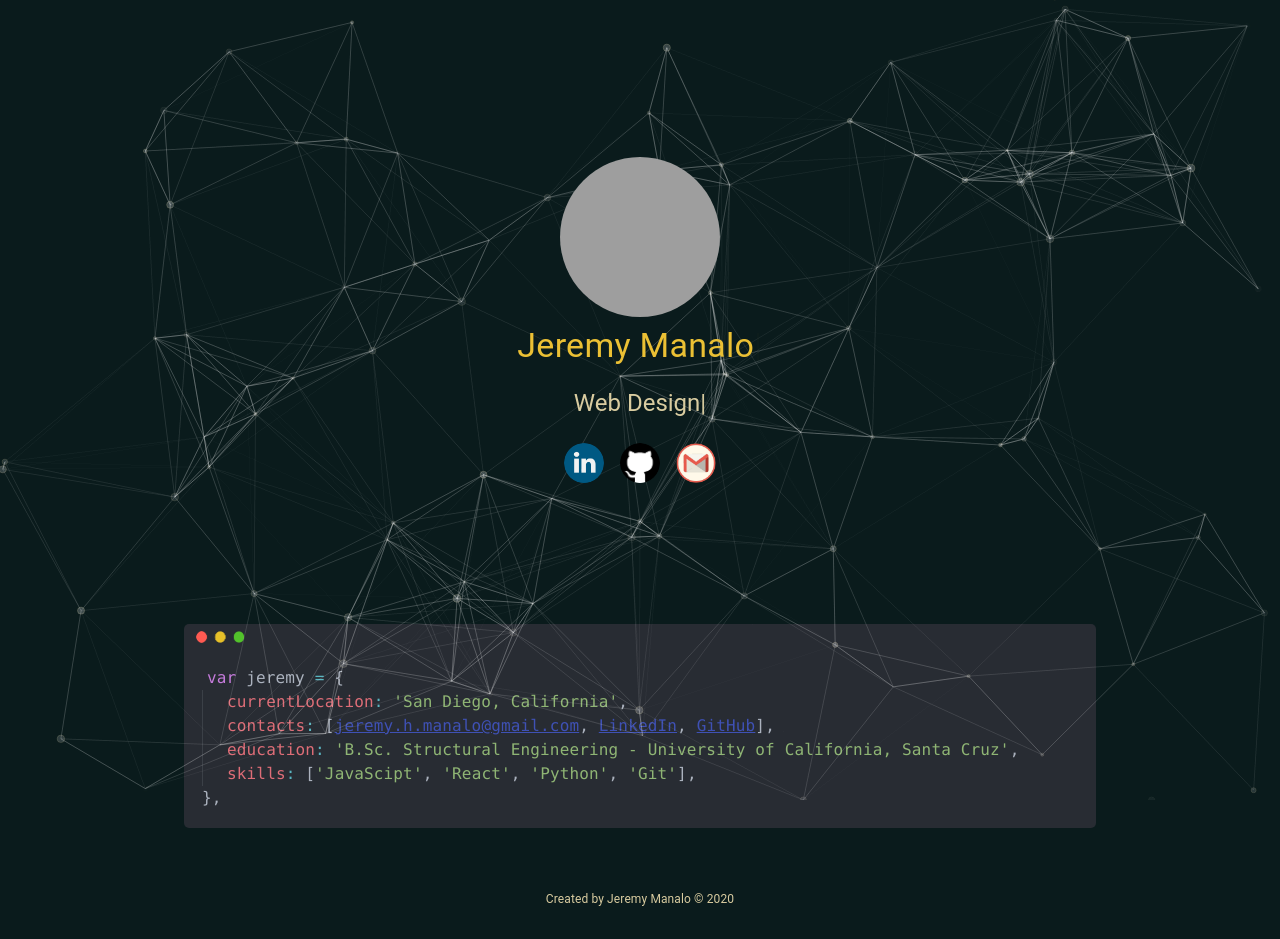
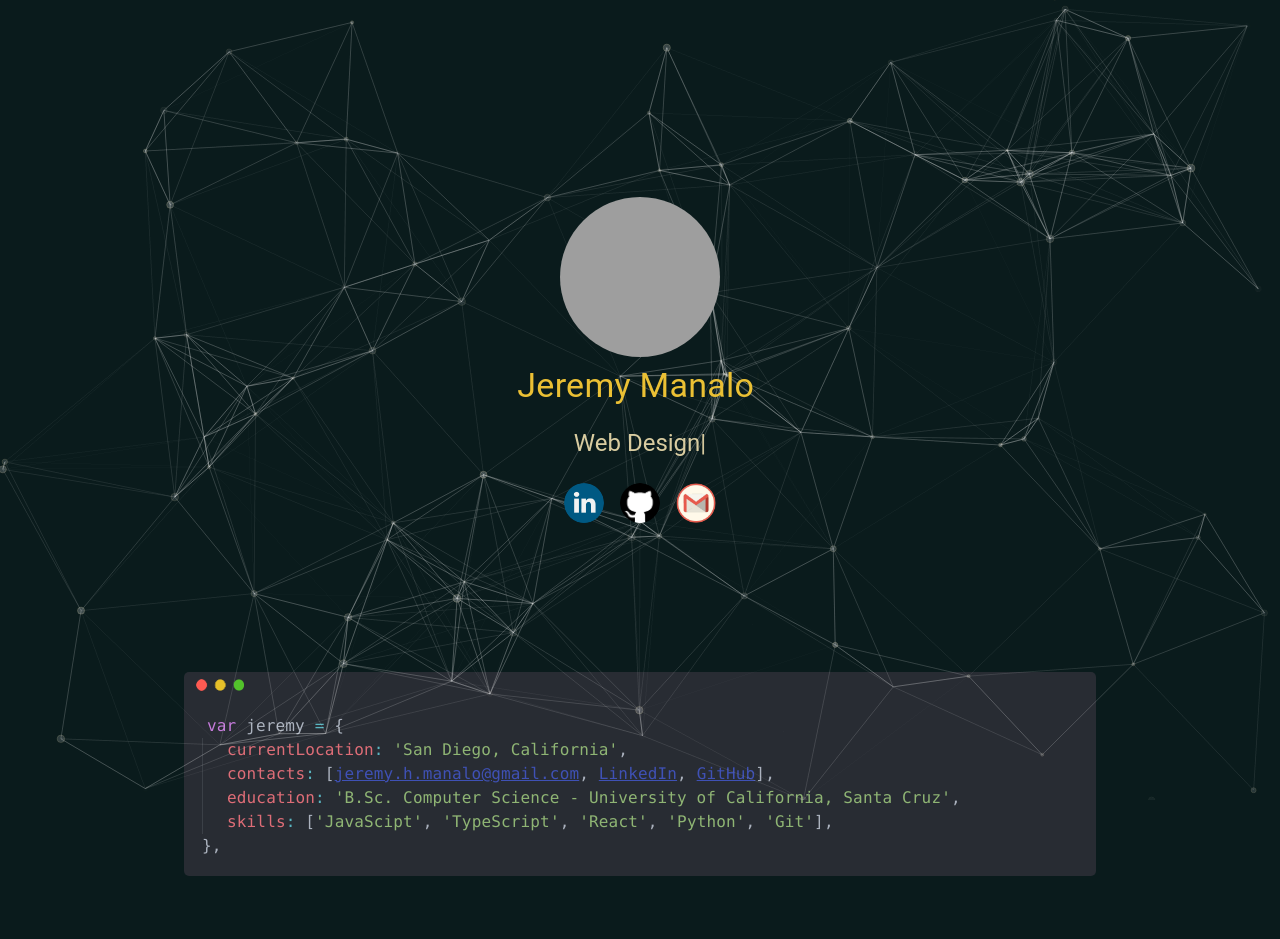
Before and after one commit to JeremyManalo/Portfolio, a React (Create React App) app in the folder client/: page / in a window 1280 px wide. Shown: the top 939 px of the page. Built offline with nearby package versions, Linux system fonts and the light colour scheme; grey boxes are pictures that could not be loaded; the HTML template or start-up script is replaced by a standard one.

Commit message:
Updated MyInfo and changed postioning

```diff
--- a/client/src/componants/Header.tsx
+++ b/client/src/componants/Header.tsx
@@ -36,7 +36,7 @@ const useStyles = makeStyles((theme) => ({
   },
   typedContainer: {
     position: 'absolute',
-    top: '40%',
+    top: '45%',
     left: '50%',
     transform: 'translate(-50%, -50%)',
     width: '100vw',
--- a/client/src/componants/MyInfo.tsx
+++ b/client/src/componants/MyInfo.tsx
@@ -5,7 +5,7 @@ import titleBarOptions from '../images/title-bar-options.png';
 
 const userStyles = makeStyles({
   mainContainer: {
-    marginTop: '35rem',
+    marginTop: '38rem',
     fontFamily: 'monaco',
   },
   tabbedLines: {
@@ -65,9 +65,8 @@ var jeremy = {
       link: 'https://github.com/JeremyManalo',
     },
   ],
-  education:
-    'B.Sc. Structural Engineering - University of California, Santa Cruz',
-  skills: ['JavaScipt', 'React', 'Python', 'Git'],
+  education: 'B.Sc. Computer Science - University of California, Santa Cruz',
+  skills: ['JavaScipt', 'TypeScript', 'React', 'Python', 'Git'],
 };
 
 const MyInfo = () => {
```
